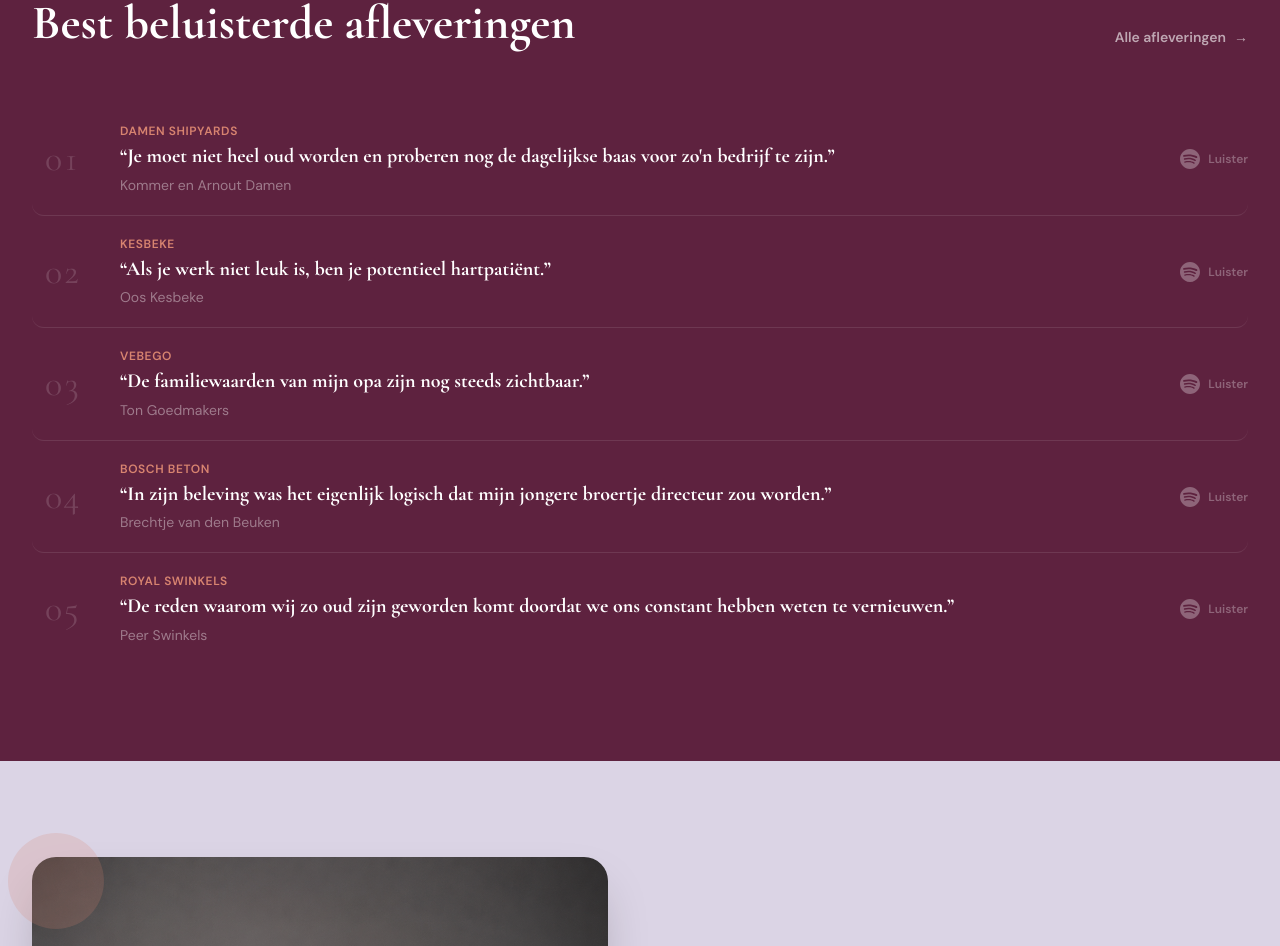
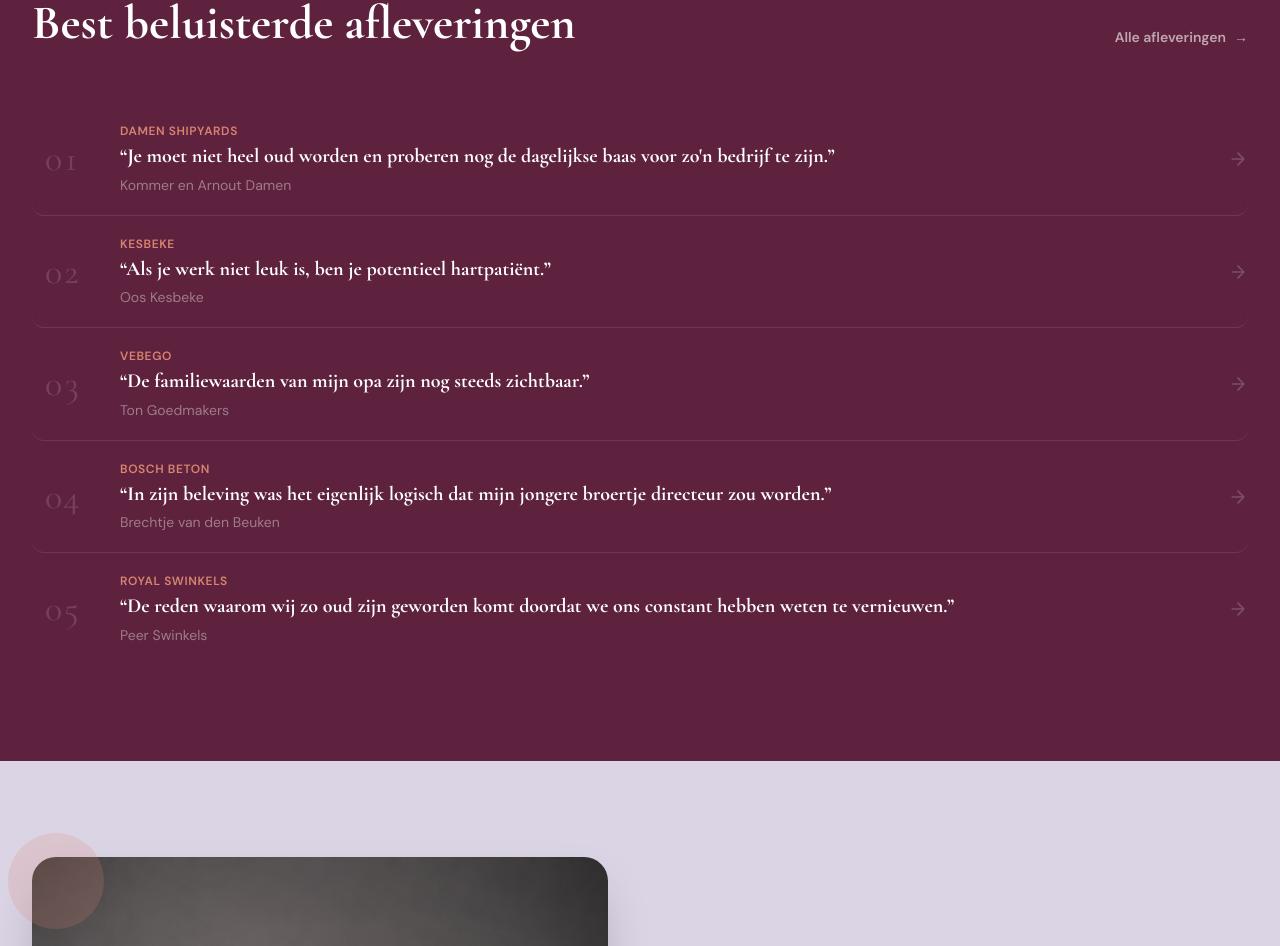
Before and after one commit to RudyN023/bloedband-en-bedrijfsvoering, a Next.js app: page / in a window 1280 px wide. Shown: the part 2009-2955 px from the top of the page. Built offline with nearby package versions, Linux system fonts and the light colour scheme.

Commit message:
Replace Spotify icon in top episodes list with arrow chevron
Co-Authored-By: Claude Sonnet 4.6 <noreply@anthropic.com>

```diff
--- a/app/page.tsx
+++ b/app/page.tsx
@@ -497,9 +497,10 @@ export default function Home() {
                   </p>
                   <p className="font-body text-white/40 text-xs lg:text-sm mt-1">{ep.guest}</p>
                 </div>
-                <div className="shrink-0 flex items-center gap-2 text-white/30 group-hover:text-[#1DB954] transition-colors">
-                  <SpotifyIcon />
-                  <span className="hidden sm:inline font-body text-xs font-semibold">Luister</span>
+                <div className="shrink-0 text-white/20 group-hover:text-bb-salmon transition-all group-hover:translate-x-1">
+                  <svg viewBox="0 0 24 24" className="w-5 h-5" fill="none" stroke="currentColor" strokeWidth="2" strokeLinecap="round" strokeLinejoin="round">
+                    <path d="M5 12h14M12 5l7 7-7 7" />
+                  </svg>
                 </div>
               </Link>
             ))}
```
